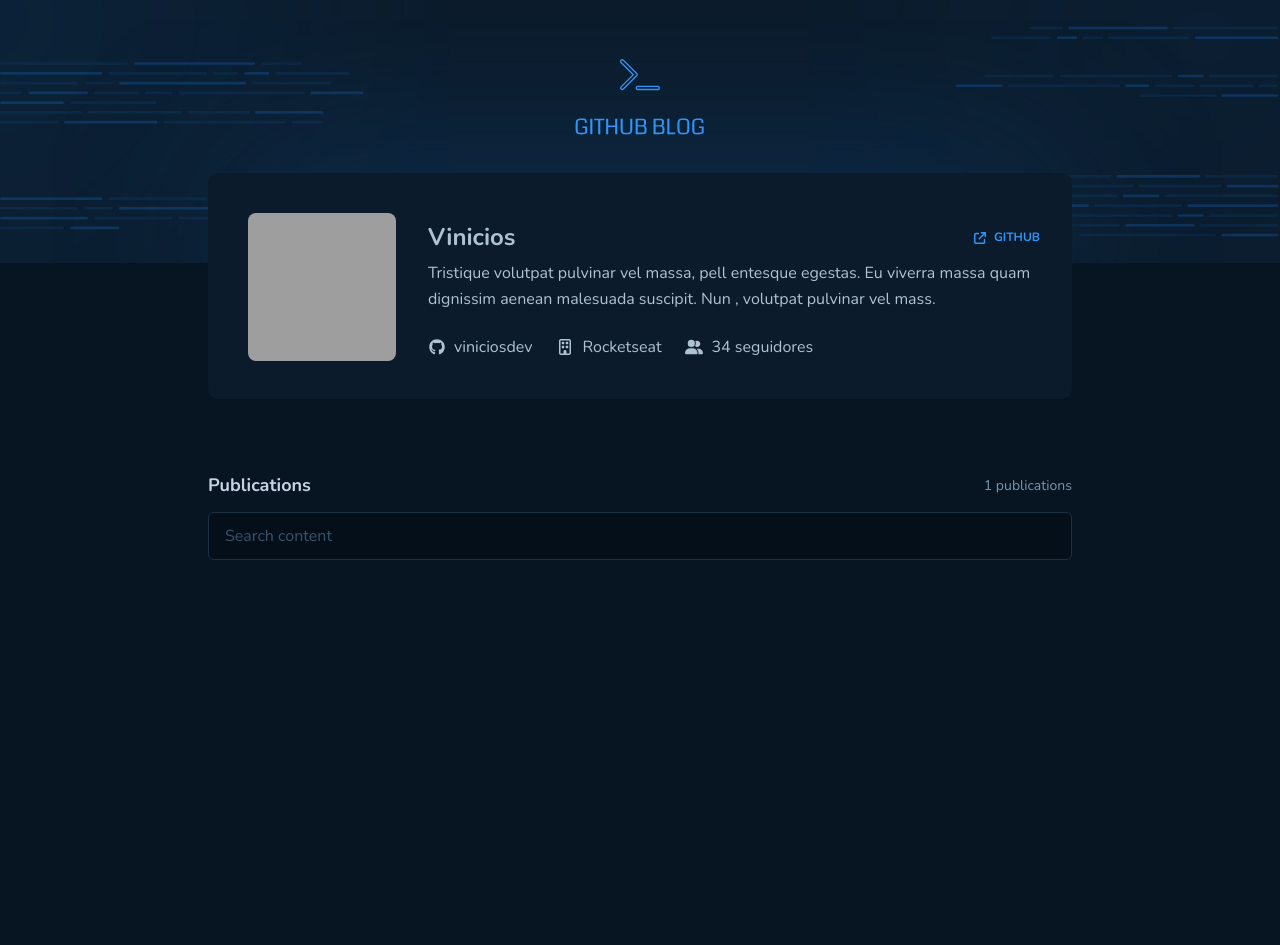
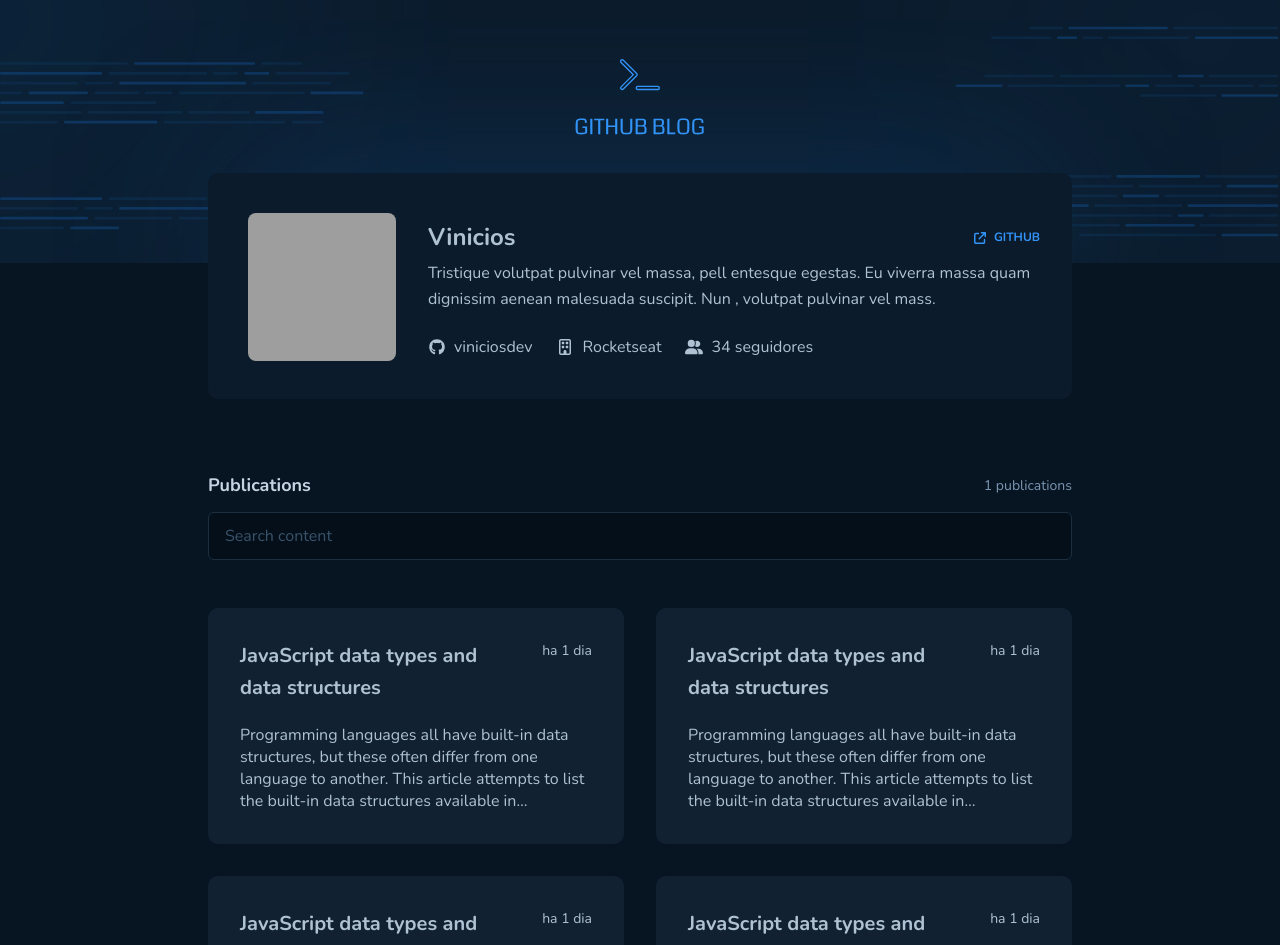
Before and after one commit to franciscovinicios/github-blog, a React (Vite) app: page / in a window 1280 px wide. Shown: the top 945 px of the page. Before the commit the page ends 800 px from the top, so only its background shows below. Built offline with nearby package versions, Linux system fonts and the light colour scheme; grey boxes are pictures that could not be loaded.

Commit message:
visual structure: ItempPublication component

```diff
--- /dev/null
+++ b/src/pages/Home/components/ItemPublication/index.tsx
@@ -0,0 +1,25 @@
+import { Container, Description, PublicationDate, Title } from "./styled";
+
+export function ItemPublication() {
+  return (
+    <Container>
+      <header>
+        <Title>JavaScript data types and data structures</Title>
+
+        <PublicationDate>ha 1 dia</PublicationDate>
+      </header>
+      <Description>
+        Programming languages all have built-in data structures, but these often
+        differ from one language to another. This article attempts to list the
+        built-in data structures available in JavaScript and what properties
+        they have. These can be used to build other data structures. Wherever
+        possible, comparisons with other languages are drawn. Dynamic typing
+        JavaScript is a loosely typed and dynamic language. Variables in
+        JavaScript are not directly associated with any particular value type,
+        and any variable can be assigned (and re-assigned) values of all types:
+        let foo = 42; // foo is now a number foo = 'bar'; // foo is now a string
+        foo = true; // foo is now a boolean
+      </Description>
+    </Container>
+  );
+}
--- /dev/null
+++ b/src/pages/Home/components/ItemPublication/styled.ts
@@ -0,0 +1,40 @@
+import styled from "styled-components";
+
+export const Container = styled.div`
+  display: flex;
+  max-width: 26rem;
+  max-height: 16.25rem;
+  flex-direction: column;
+  padding: 2rem;
+  border-radius: 10px;
+  background: ${({ theme }) => theme["base-post"]};
+
+  cursor: pointer;
+
+  header {
+    width: 100%;
+    display: flex;
+    justify-content: space-between;
+  }
+`;
+
+export const Title = styled.span`
+  max-width: 14.875rem;
+  font-size: 1.25rem;
+  font-weight: 700;
+  line-height: 2rem;
+`;
+
+export const PublicationDate = styled.span`
+  font-size: 0.875rem;
+  line-height: 1.4rem;
+`;
+
+export const Description = styled.p`
+  margin-top: 1.25rem;
+  display: -webkit-box;
+  -webkit-box-orient: vertical;
+  overflow: hidden;
+  -webkit-line-clamp: 4;
+  text-overflow: ellipsis;
+`;
--- a/src/pages/Home/index.tsx
+++ b/src/pages/Home/index.tsx
@@ -1,11 +1,13 @@
 import { Header } from "../../components/Header";
 import { Profile } from "../../components/Profile";
+import { ItemPublication } from "./components/ItemPublication";
 import {
   Container,
   Details,
   InputStyled,
   NumberPublications,
   Publications,
+  PublicationsContent,
   TextSection,
 } from "./styles";
 
@@ -31,6 +33,13 @@
           </Details>
 
           <InputStyled placeholder="Search content" />
+
+          <PublicationsContent>
+            <ItemPublication />
+            <ItemPublication />
+            <ItemPublication />
+            <ItemPublication />
+          </PublicationsContent>
         </Publications>
       </Container>
     </>
--- a/src/pages/Home/styles.ts
+++ b/src/pages/Home/styles.ts
@@ -3,6 +3,7 @@
 export const Container = styled.div`
   margin: 0 auto;
   max-width: 54rem;
+  padding-bottom: 5rem;
 `;
 
 export const Publications = styled.section`
@@ -24,7 +25,6 @@
 `;
 
 export const Details = styled.div`
-  width: 100%;
   display: flex;
   align-items: center;
   justify-content: space-between;
@@ -41,3 +41,10 @@
   font-size: 0.875rem;
   color: ${({ theme }) => theme["base-span"]};
 `;
+
+export const PublicationsContent = styled.div`
+  margin-top: 3rem;
+  grid-gap: 2rem;
+  display: grid;
+  grid-template-columns: repeat(2, 1fr);
+`;
--- a/src/styles/themes/default.ts
+++ b/src/styles/themes/default.ts
@@ -6,13 +6,9 @@
   "base-span": "#7B96B2",
   "base-label": "#3A536B",
   "base-border": "#1C2F41",
-  "base-port": "#112131",
+  "base-post": "#112131",
 
   "base-profile": "#0B1B2B",
   "base-background": "#071422",
   "base-input": "#040F1A",
-
-  "red-300": "#F75A68",
-  "red-500": "#AB222E",
-  "red-700": "#7A1921",
 } as const;
```
